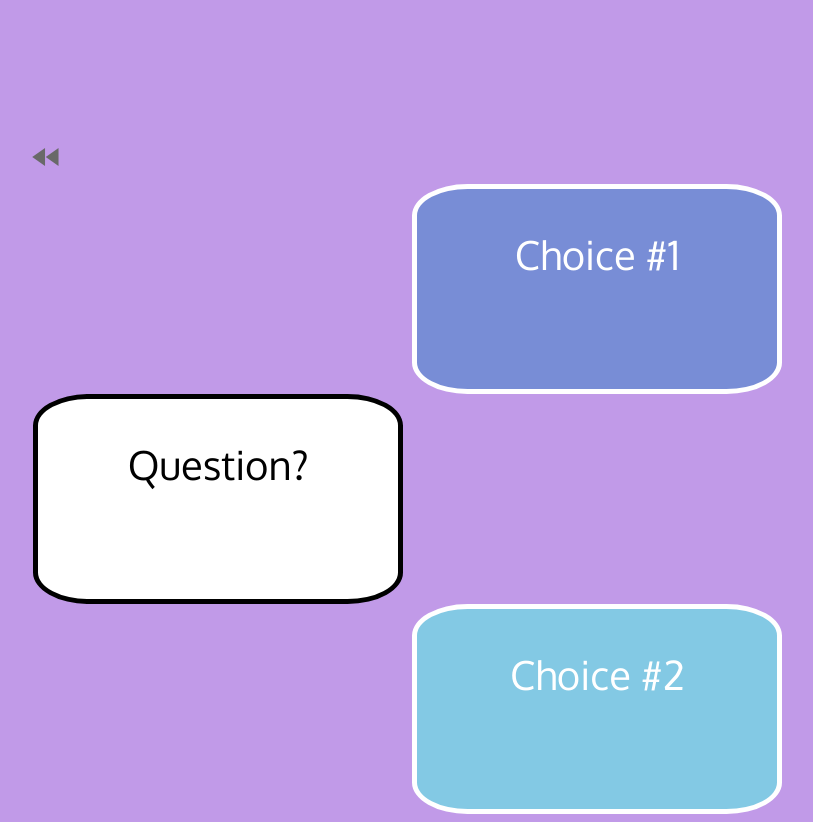
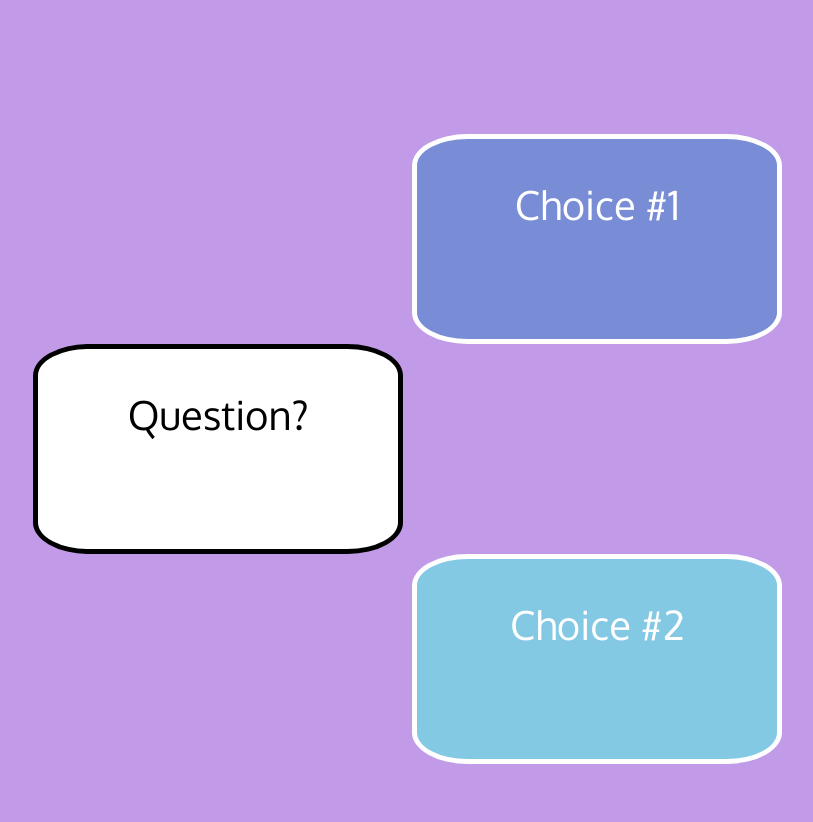
Before and after one commit to jkyletreman/flash_web_app, a React (Create React App) app: page / in a window 1280 px wide. Shown: the whole page, without its empty margins (169-982 px from the left). After the commit the page ends 800 px from the top, so only its background shows below. Built offline with nearby package versions, Linux system fonts and the light colour scheme; a web font is replaced by a local one.

Commit message:
Delete icon nav

```diff
--- a/src/components/js/Test.js
+++ b/src/components/js/Test.js
@@ -1,7 +1,5 @@
 import React from 'react'
-import FontIcon from 'material-ui/FontIcon'
 import Rectangle from './Rectangle'
-import Icon from './Icon'
 import MuiThemeProvider from 'material-ui/styles/MuiThemeProvider';
 
 
@@ -50,10 +48,6 @@ export default class Test extends React.Component {
   render() {
     return (<MuiThemeProvider>
       <React.Fragment>
-      {/* /* currently broken */ }
-      <div style={grid.IconBack}>
-        <Icon text={'fast_rewind'} colors={this.props.colors} />
-      </div>
       <div style={grid.container}>
         <Rectangle
           combineStyleObjects={this.props.combineStyleObjects}
```
